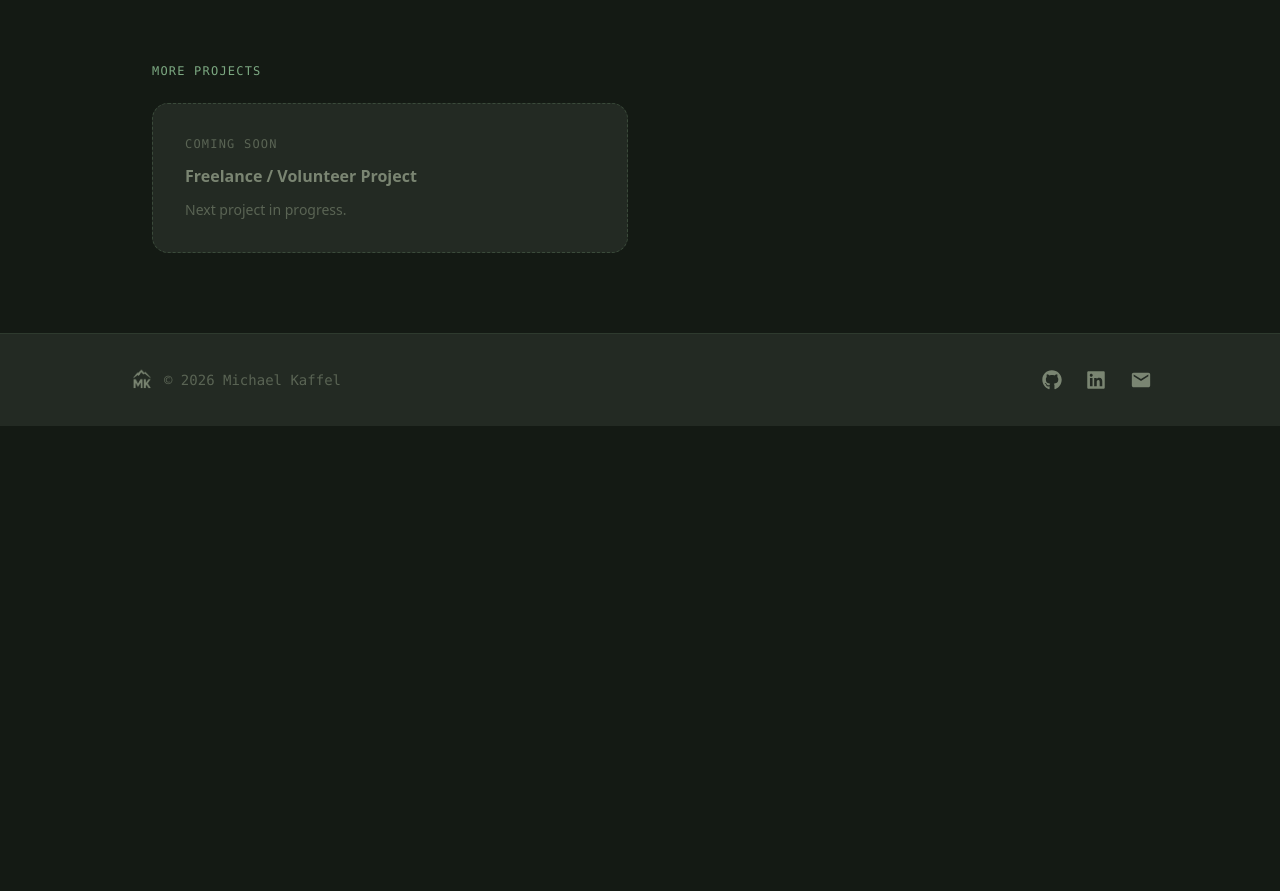
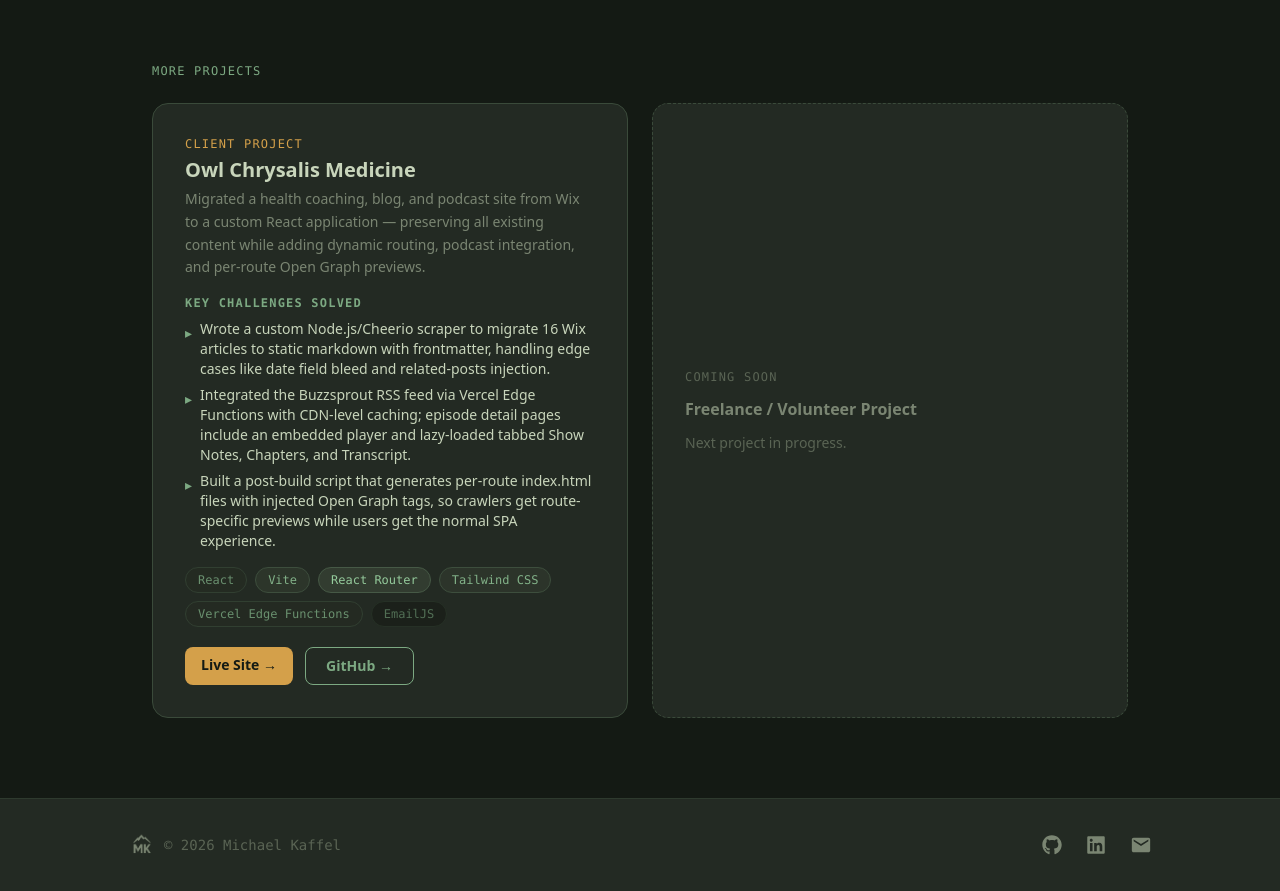
Before and after one commit to michaelkaffel/portfolio, a React (Vite) app: page /projects in a window 1280 px wide. Shown: the part 1102-1993 px from the top of the page. Before the commit the page ends 1528 px from the top, so only its background shows below. Built offline with nearby package versions, Linux system fonts and the light colour scheme.

Commit message:
Added OCM website to project page

```diff
--- a/src/pages/Projects.jsx
+++ b/src/pages/Projects.jsx
@@ -6,6 +6,7 @@ import useDocumentTitle from '../hooks/useDocumentTitle';
 
 
 const stack = ['React', 'Node.js', 'Express', 'MongoDB', 'Playwright', 'Google Cloud']
+const ocmStack = ['React', 'Vite', 'React Router', 'Tailwind CSS', 'Vercel Edge Functions', 'EmailJS']
 
 const Projects = () => {
     useDocumentTitle('Projects');
@@ -100,6 +101,63 @@ const Projects = () => {
                     </p>
                     <div className='grid grid-cols-1 md:grid-cols-2 gap-6'>
 
+                        {/* OCM */}
+                        <div className='bg-moss-surface border border-moss-border rounded-2xl p-8 flex flex-col gap-4'>
+                            <div className='flex flex-col gap-1'>
+                                <p className='text-moss-amber font-mono text-xs uppercase tracking-widest'>
+                                    Client Project
+                                </p>
+                                <h3 className='text-xl font-bold text-moss-text-primary'>
+                                    Owl Chrysalis Medicine
+                                </h3>
+                                <p className='text-moss-text-secondary text-sm leading-relaxed'>
+                                    Migrated a health coaching, blog, and podcast site from Wix to a custom
+                                    React application — preserving all existing content while adding
+                                    dynamic routing, podcast integration, and per-route Open Graph
+                                    previews.
+                                </p>
+                            </div>
+
+                            <div className='flex flex-col gap-2'>
+                                <h4 className='text-moss-green font-semibold text-xs uppercase tracking-widest font-mono'>
+                                    Key Challenges Solved
+                                </h4>
+                                <ul className='flex flex-col gap-1.5'>
+                                    {[
+                                        'Wrote a custom Node.js/Cheerio scraper to migrate 16 Wix articles to static markdown with frontmatter, handling edge cases like date field bleed and related-posts injection.',
+                                        'Integrated the Buzzsprout RSS feed via Vercel Edge Functions with CDN-level caching; episode detail pages include an embedded player and lazy-loaded tabbed Show Notes, Chapters, and Transcript.',
+                                        'Built a post-build script that generates per-route index.html files with injected Open Graph tags, so crawlers get route-specific previews while users get the normal SPA experience.',
+                                    ].map((item) => (
+                                        <li key={item} className='text-moss-text-primary text-sm flex items-start gap-2'>
+                                            <span className='text-moss-green mt-1 flex-shrink-0'>▸</span>
+                                            {item}
+                                        </li>
+                                    ))}
+                                </ul>
+                            </div>
+
+                            <ShimmerTags items={ocmStack} />
+
+                            <div className='flex flex-wrap gap-3 pt-1'>
+                                <a
+                                    href='https://ocm-website-three.vercel.app/'
+                                    target='_blank'
+                                    rel='noopener noreferrer'
+                                    className='bg-moss-amber hover:bg-moss-amber-bright text-moss-deep font-semibold px-4 py-2 rounded-lg transition-colors duration-200 text-sm'
+                                >
+                                    Live Site →
+                                </a>
+                                <a
+                                    href='https://github.com/michaelkaffel/ocm-website'
+                                    target='_blank'
+                                    rel='noopener noreferrer'
+                                    className='border border-moss-green hover:border-moss-green-bright text-moss-green hover:text-moss-green-bright font-semibold px-5 py-2 rounded-lg transition-colors duration-200 text-sm'
+                                >
+                                    GitHub →
+                                </a>
+                            </div>
+                        </div>
+
                         {/* Placeholder */}
                         <div className='bg-moss-surface border border-moss-border border-dashed rounded-2xl p-8 flex flex-col gap-3 justify-center items-start'>
                             <span className='text-moss-text-muted font-mono text-xs uppercase tracking-widest'>
```
